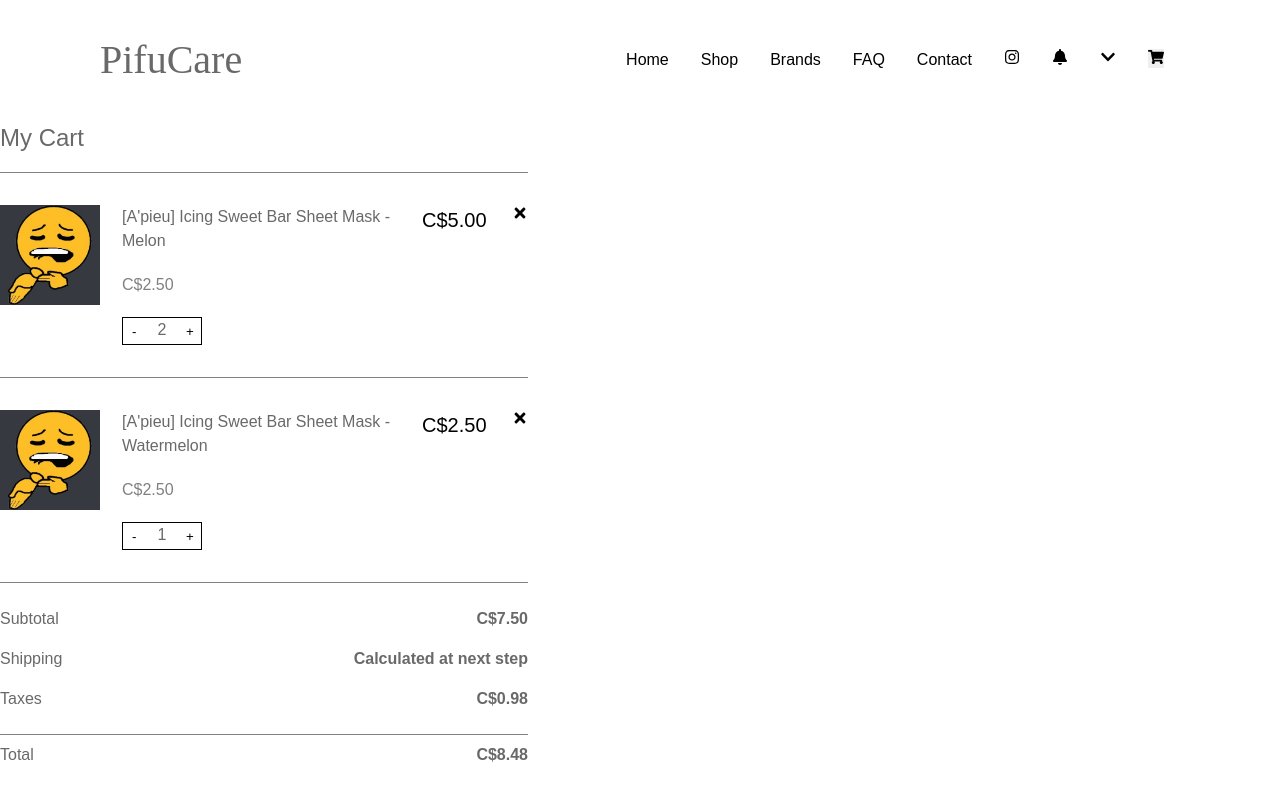
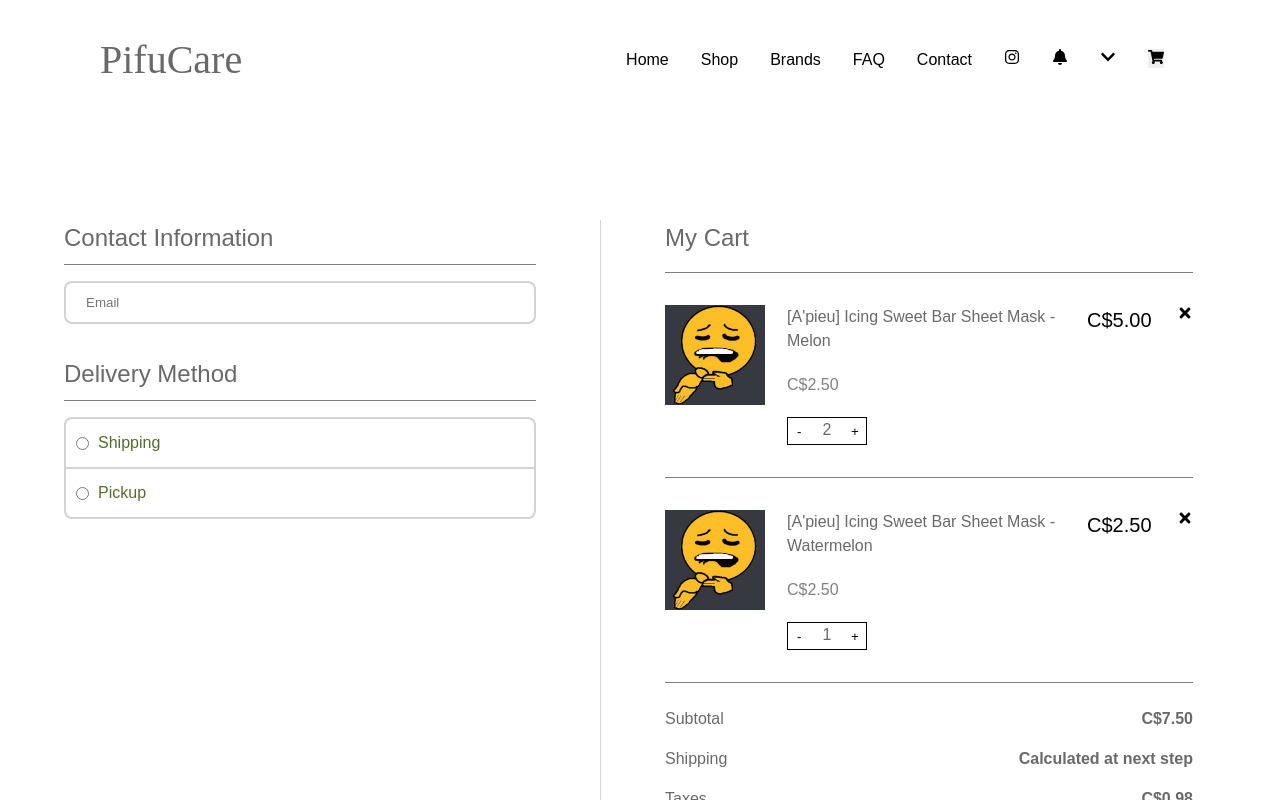
Before and after one commit to DavidLoi/pifucare, a React (Create React App) app: page /checkout/information in a window 1280 px wide. Shown: the top 800 px of the page. Built offline with nearby package versions, Linux system fonts and the light colour scheme.

Commit message:
Finished information page

```diff
--- a/src/App.js
+++ b/src/App.js
@@ -9,9 +9,11 @@
 import Brands from "./pages/Brands";
 import FAQ from "./pages/FAQ";
 import Contact from "./pages/Contact";
-import Checkout from "./components/Checkout";
 import SingleBrand from "./pages/SingleBrand";
 import SingleProduct from "./pages/SingleProduct";
+import Information from "./pages/Information";
+import Shipping from "./pages/Shipping";
+import Payment from "./pages/Payment";
 
 // Components
 import Navbar from "./components/Navbar";
@@ -40,8 +42,14 @@
           <Route path="/contact">
             <Contact />
           </Route>
-          <Route path="/checkout">
-            <Checkout />
+          <Route path="/checkout/information">
+            <Information />
+          </Route>
+          <Route path="/checkout/shipping">
+            <Shipping />
+          </Route>
+          <Route path="/checkout/payment">
+            <Payment />
           </Route>
           <Route exact path="/:brand">
             <SingleBrand />
--- a/src/components/Cart.js
+++ b/src/components/Cart.js
@@ -35,7 +35,7 @@
             </div>
           </div>
           <div className="cart-footer">
-            <Link to="/checkout">
+            <Link to="/checkout/information">
               <button className="btn-rect" onClick={closeCart}>
                 Checkout
               </button>
--- a/src/components/Checkout.js
+++ b/src/components/Checkout.js
@@ -1,10 +1,8 @@
-import React, { useState } from "react";
+import React from "react";
 import CheckoutItem from "./CheckoutItem";
 import { useGlobalContext } from "../context";
 
 const Checkout = () => {
-  const [showEmail, setShowEmail] = useState(false);
-  const [showDiscount, setShowDiscount] = useState(false);
   const { cart } = useGlobalContext();
   let subTotal = 0;
   for (let i = 0; i < cart.items.length; i++) {
@@ -19,8 +17,8 @@
     <div className="checkout">
       <p className="checkout-title">My Cart</p>
       <ul>
-        {cart.items.map((item) => {
-          return <CheckoutItem checkoutItem={item} />;
+        {cart.items.map((item, index) => {
+          return <CheckoutItem key={index} checkoutItem={item} />;
         })}
       </ul>
       <div className="checkout-info">
--- a/src/index.css
+++ b/src/index.css
@@ -754,15 +754,18 @@
 ===============
 */
 .checkout-container {
-  width: 960px;
+  width: 90%;
+  min-width: 528px;
   margin: 0 auto;
-  margin-top: 100px;
+  padding-top: 100px;
   display: grid;
-  grid-template-columns: 528px 288px;
-  grid-column-gap: 52px;
+  grid-template-columns: auto 616px;
+  grid-column-gap: 64px;
 }
 .checkout {
-  width: 528px;
+  border-left: 1px solid lightgray;
+  padding-left: 64px;
+  width: fit-content;
 }
 .checkout-title {
   font-size: 24px;
@@ -800,6 +803,9 @@
   height: 136px;
   margin-top: 16px;
   border-bottom: 1px solid gray;
+}
+.checkout-total {
+  padding-top: 16px;
 }
 .checkout-info dt {
   float: left;
@@ -881,3 +887,148 @@
 .checkout-email {
   padding-top: 16px;
 }
+
+/*
+===============
+Information
+===============
+*/
+.information-title {
+  font-size: 24px;
+  border-bottom: 1px solid gray;
+  padding-bottom: 8px;
+  margin: 0;
+}
+.checkout-container input {
+  padding: 12px 20px;
+  box-sizing: border-box;
+  border-radius: 8px;
+  border: solid 2px lightgray;
+  outline: none;
+  transition: 0.3s;
+}
+#email {
+  width: 100%;
+  margin: 16px 0 32px;
+}
+#email:focus {
+  border: solid 2px darkolivegreen;
+}
+.information-delivery {
+  margin: 16px 0 32px;
+  width: 100%;
+  border-radius: 8px;
+  border: 2px solid lightgray;
+}
+.information-deliveryOption {
+  display: grid;
+  grid-template-columns: 32px auto;
+  width: 100%;
+  background: transparent;
+  padding: 12px 0;
+  border: transparent;
+  color: darkolivegreen;
+}
+.underline {
+  border-bottom: 2px solid lightgray;
+}
+.information-deliveryOption input {
+  left: 16px;
+  margin: auto;
+  color: darkolivegreen;
+}
+.information-deliveryOption label {
+  width: 100%;
+  cursor: pointer;
+}
+.information-shipping {
+  margin: 16px 0 0;
+}
+#firstName {
+  margin: 16px 0 0;
+  width: 49%;
+  float: left;
+}
+#lastName {
+  margin: 16px 0 0;
+  width: 49%;
+  float: right;
+}
+#address {
+  margin: 16px 0 0;
+  width: 100%;
+}
+#apartment {
+  margin: 16px 0 0;
+  width: 100%;
+}
+#city {
+  margin: 16px 0 0;
+  width: 100%;
+}
+#country {
+  margin: 16px 0 0;
+  width: 32%;
+}
+#province {
+  margin: 16px 2% 0;
+  width: 32%;
+}
+#postalCode {
+  margin: 16px 0 0;
+  width: 32%;
+}
+#phoneNumber {
+  margin: 16px 0 0;
+  width: 100%;
+}
+.information-next {
+  margin: 32px 0;
+  height: 64px;
+}
+.information-pickup {
+  margin: 16px 0 0;
+  width: 100%;
+  border-radius: 8px;
+  border: 2px solid lightgray;
+}
+.information-pickupOption {
+  display: grid;
+  grid-template-columns: 32px auto;
+  width: 100%;
+  background: transparent;
+  padding: 12px 0;
+  color: darkolivegreen;
+}
+.information-pickupOption input {
+  left: 16px;
+  margin: auto;
+  color: darkolivegreen;
+}
+.information-pickupOption label {
+  width: 100%;
+  cursor: pointer;
+}
+.location {
+  float: left;
+  width: 80%;
+  margin: 0;
+}
+.price {
+  float: right;
+  margin: 0;
+  padding-right: 16px;
+  font-weight: bolder;
+}
+.address {
+  float: left;
+  width: 80%;
+  margin: 0;
+  font-size: 12px;
+}
+.time {
+  float: right;
+  margin: 0;
+  padding-right: 16px;
+  font-size: 12px;
+}
--- /dev/null
+++ b/src/pages/Information.js
@@ -0,0 +1,107 @@
+import React, { useState } from "react";
+import { Link } from "react-router-dom";
+import Checkout from "../components/Checkout";
+
+const Information = () => {
+  const [shipping, setShipping] = useState(null);
+  const [showOptions, setShowOptions] = useState(false);
+  return (
+    <div className="checkout-container">
+      <div className="information-section">
+        <p className="information-title">Contact Information</p>
+        <input type="email" id="email" placeholder="Email" />
+        <p className="information-title">Delivery Method</p>
+        <div className="information-delivery">
+          <div className="information-deliveryOption underline">
+            <input
+              type="radio"
+              id="shipping"
+              name="delivery-option"
+              onClick={() => {
+                setShipping(true);
+                setShowOptions(true);
+              }}
+            />
+            <label for="shipping">Shipping</label>
+          </div>
+          <div className="information-deliveryOption">
+            <input
+              type="radio"
+              id="pickup"
+              name="delivery-option"
+              onClick={() => {
+                setShipping(false);
+                setShowOptions(true);
+              }}
+            />
+            <label for="pickup">Pickup</label>
+          </div>
+        </div>
+        {showOptions &&
+          (shipping ? (
+            <div className="information-shipping">
+              <p className="information-title">Shipping Address</p>
+              <input type="text" id="firstName" placeholder="First name" />
+              <input type="text" id="lastName" placeholder="Last name" />
+              <input type="text" id="address" placeholder="Address" />
+              <input
+                type="text"
+                id="apartment"
+                placeholder="Apartment, suite, etc. (optional)"
+              />
+              <input type="text" id="city" placeholder="City" />
+              <input type="text" id="country" placeholder="Country/region" />
+              <input type="text" id="province" placeholder="Province" />
+              <input type="text" id="postalCode" placeholder="Postal code" />
+              <input type="tel" id="phoneNumber" placeholder="Phone number" />
+              <Link to="/checkout/shipping">
+                <button className="btn-rect information-next">
+                  Continue to shipping
+                </button>
+              </Link>
+            </div>
+          ) : (
+            <div>
+              <p className="information-title">Pickup Locations</p>
+              <div className="information-pickup">
+                <div className="information-pickupOption underline">
+                  <input type="radio" id="bcc" name="pickup-location" />
+                  <label for="bcc">
+                    <div>
+                      <p className="location">
+                        Pickle Barrel @ Bramalea City Centre
+                      </p>
+                      <p className="price">Free</p>
+                      <p className="address">25 Peel Centre Dr, Brampton</p>
+                      <p className="time">Weekends</p>
+                    </div>
+                  </label>
+                </div>
+                <div className="information-pickupOption">
+                  <input type="radio" id="eaton" name="pickup-location" />
+                  <label for="eaton">
+                    <div>
+                      <p className="location">
+                        Uniqlo @ CF Toronto Eaton Centre
+                      </p>
+                      <p className="price">Free</p>
+                      <p className="address">220 Yonge St, Toronto</p>
+                      <p className="time">Weekends</p>
+                    </div>
+                  </label>
+                </div>
+              </div>
+              <Link to="/checkout/payment">
+                <button className="btn-rect information-next">
+                  Continue to payment
+                </button>
+              </Link>
+            </div>
+          ))}
+      </div>
+      <Checkout />
+    </div>
+  );
+};
+
+export default Information;
--- /dev/null
+++ b/src/pages/Payment.js
@@ -0,0 +1,13 @@
+import React from "react";
+import Checkout from "../components/Checkout";
+
+const Payment = () => {
+  return (
+    <div>
+      <h1>Payment</h1>
+      <Checkout />
+    </div>
+  );
+};
+
+export default Payment;
--- /dev/null
+++ b/src/pages/Shipping.js
@@ -0,0 +1,13 @@
+import React from "react";
+import Checkout from "../components/Checkout";
+
+const Shipping = () => {
+  return (
+    <div>
+      <h1>Shipping</h1>
+      <Checkout />
+    </div>
+  );
+};
+
+export default Shipping;
```
